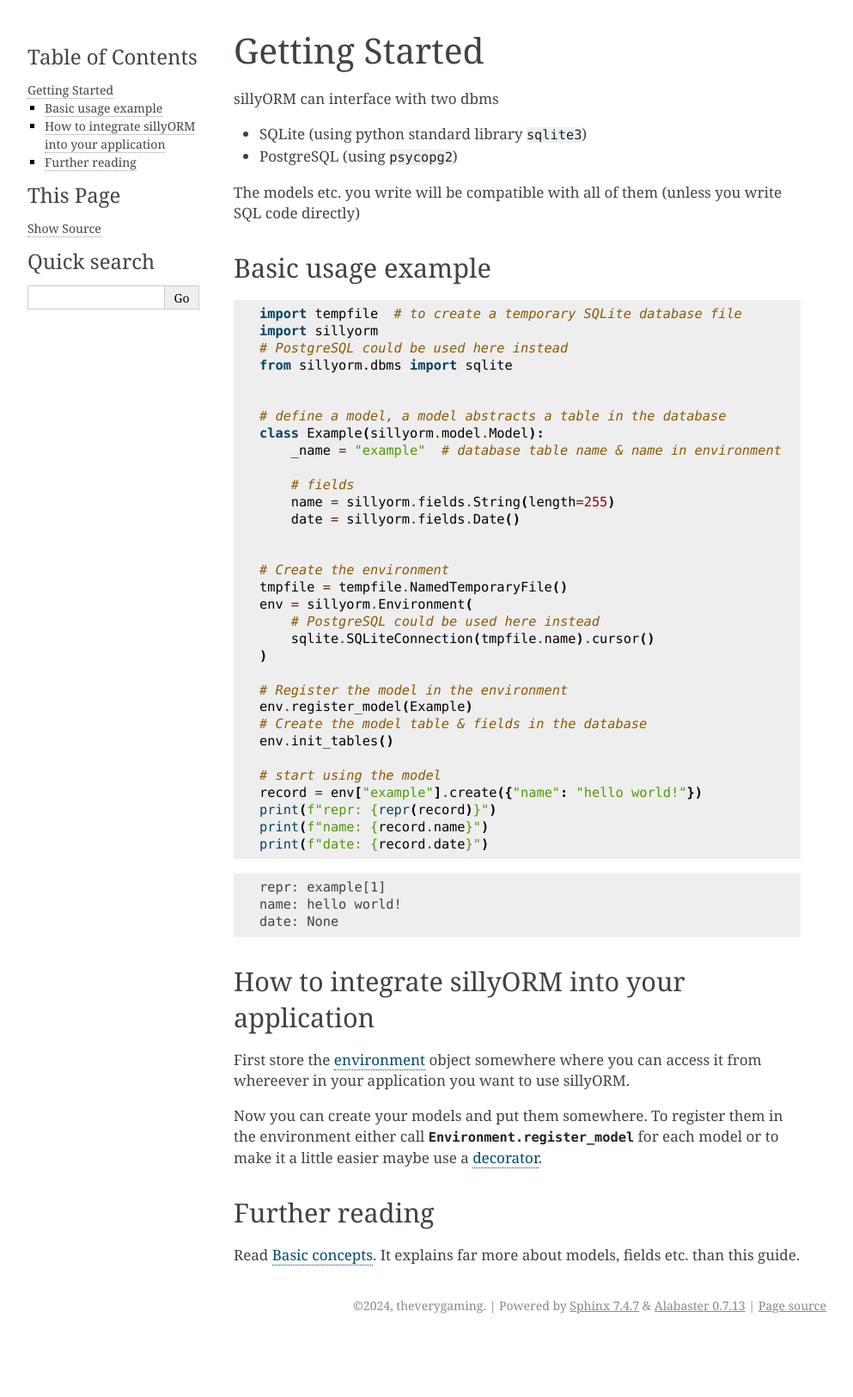
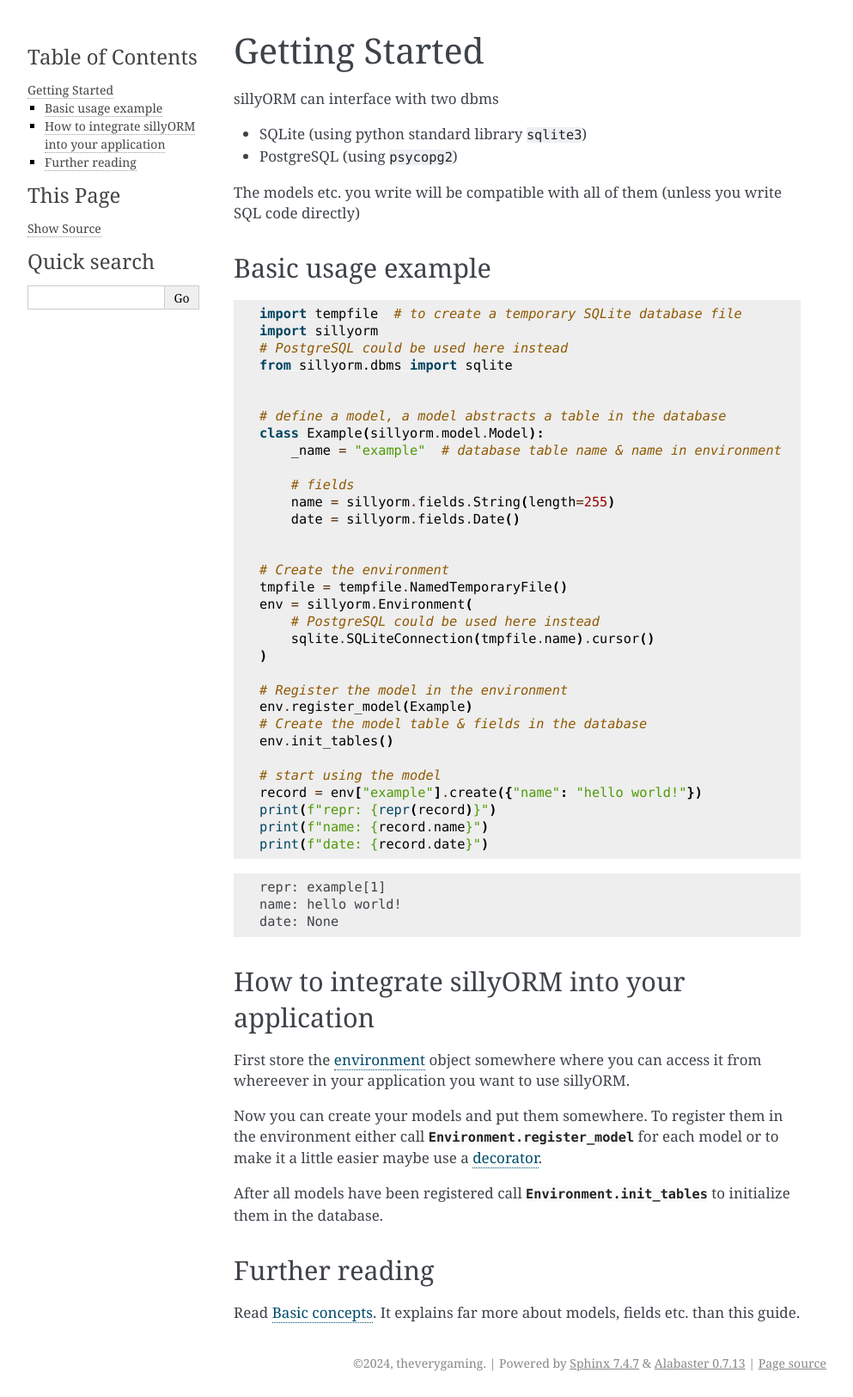
Before and after one commit to theverygaming/sillyORM, a Sphinx documentation site: the page built from docs/source/getting-started.rst, in a window 1280 px wide. Shown: the whole page at 86% size, without its empty margins (148-1141 px from the left). Built offline with Sphinx 7.4.7, drawn with Linux system fonts in a browser that asks for light colours; before the commit the page ends 1558 px from its top, so only the background shows below that.

Commit message:
improve docs

```diff
--- a/docs/source/getting-started.rst
+++ b/docs/source/getting-started.rst
@@ -66,6 +66,9 @@ Now you can create your models and put them somewhere.
 To register them in the environment either call :func:`Environment.register_model <sillyorm.environment.Environment.register_model>` for each model
 or to make it a little easier maybe use a `decorator <https://docs.python.org/3/glossary.html#term-decorator>`_.
 
+After all models have been registered call :func:`Environment.init_tables <sillyorm.environment.Environment.init_tables>`
+to initialize them in the database.
+
 
 ---------------
 Further reading
```
